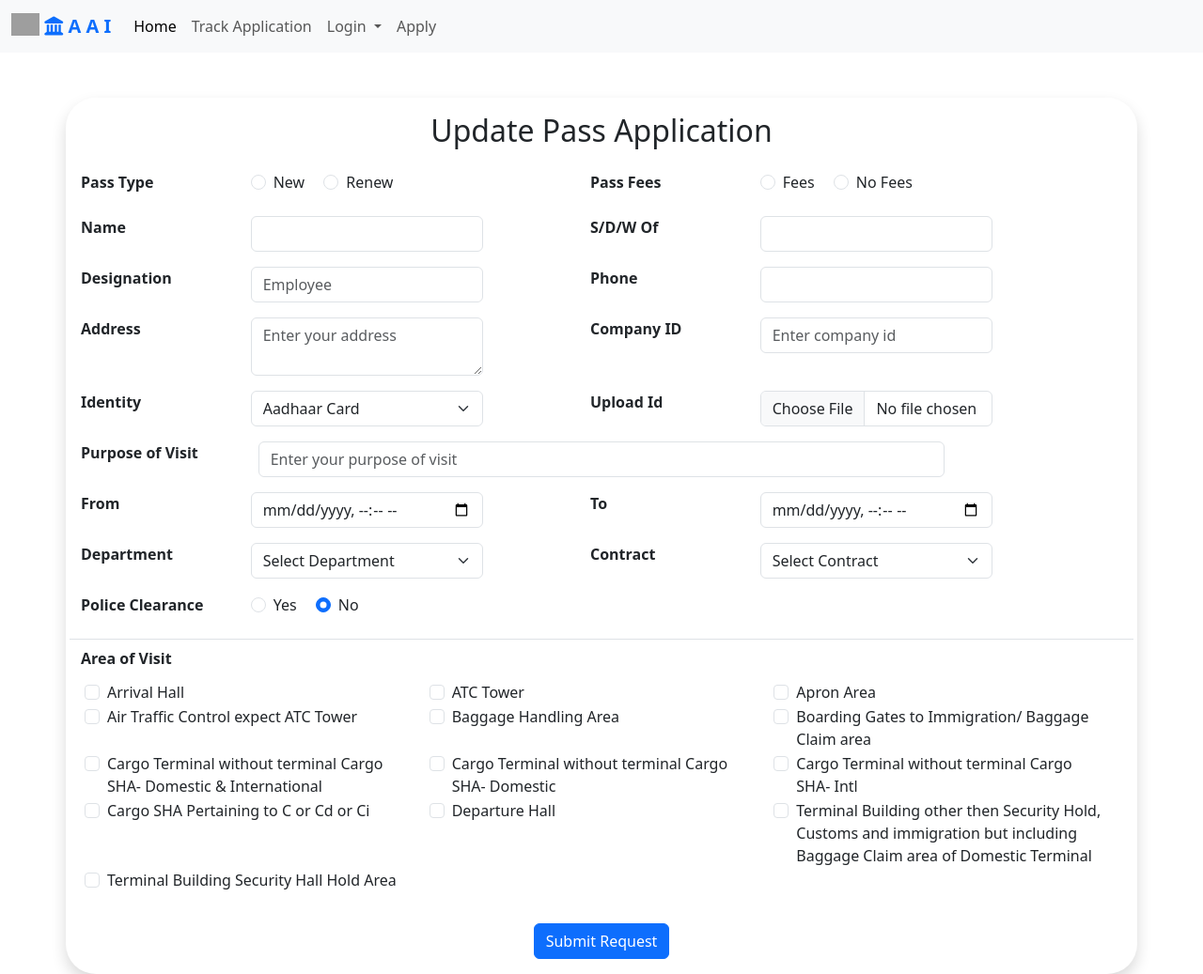
After one commit to PrasadDhobale/aai, a PHP site: page /aai/visitor/reapply.php in a window 1280 px wide. The commit adds this page. Shown: the whole page at 94% size. Run offline with PHP 8.4, Linux system fonts and the light colour scheme; data comes from the database, SQL or seed files in the repository; data that the repository does not hold is empty; some libraries are stand-ins or nearby versions; grey boxes are pictures that could not be loaded.

Commit message:
rejection notification to contractor and reapply

```diff
--- a/track/index.php
+++ b/track/index.php
@@ -160,7 +160,7 @@ if(isset($_GET['phone'])){
                             </table>
                         </div>
                         <div class="text-center">
-                            <button class="btn btn-danger" id="blink">Re-Apply Now</button>
+                            <a target="__blank" href="../visitor/reapply.php?phone=<?php echo $phone; ?>&&id=<?php echo $application['application_id']; ?>"><button class="btn btn-danger" id="blink">Re-Apply Now</button></a>
                         </div>
                     </div>
                     <?php
--- /dev/null
+++ b/visitor/reapply.php
@@ -0,0 +1,309 @@
+<?php
+session_start();
+require '../navbar.php';
+if (isset($_GET['id']) && isset($_GET['phone'])) {
+    $applicationId = $_GET['id'];
+
+    // Fetch current application data
+    $sql = "SELECT * FROM pass_applications WHERE application_id = ?";
+    $stmt = $con->prepare($sql);
+    $stmt->bind_param('i', $applicationId);
+    $stmt->execute();
+    $result = $stmt->get_result();
+    $application = $result->fetch_assoc();
+    $stmt->close();
+
+    $areasOfVisit = explode(',', $application['areaOfVisit']);
+}
+
+?>
+
+<div class="container shadow border-primary rounded-5 p-3 mt-5">
+    <h2 class="mb-4 text-center">Update Pass Application</h2>
+    <form action="updatePassController.php" method="post" enctype="multipart/form-data">
+        <input type="hidden" name="application_id" value="<?php echo $application['application_id']; ?>">
+
+        <div class="row mb-3">
+            <div class="col-sm-6 row">
+                <label for="passType" class="col-4 form-label"><b>Pass Type</b></label><br>
+                <div class="col-6">
+                    <div class="form-check form-check-inline">
+                        <input class="form-check-input" type="radio" name="passType" id="passTypeNew" value="new" required <?php echo $application['pass_type'] == 'new' ? 'checked' : ''; ?>>
+                        <label class="form-check-label" for="passTypeNew">New</label>
+                    </div>
+                    <div class="form-check form-check-inline">
+                        <input class="form-check-input" type="radio" name="passType" id="passTypeRenew" value="renew" required <?php echo $application['pass_type'] == 'renew' ? 'checked' : ''; ?>>
+                        <label class="form-check-label" for="passTypeRenew">Renew</label>
+                    </div>
+                </div>
+            </div>
+            <div class="col-sm-6 row">
+                <label for="passFees" class="col-4 form-label"><b>Pass Fees</b></label><br>
+                <div class="col-8">
+                    <div class="form-check form-check-inline">
+                        <input class="form-check-input" type="radio" name="passFees" id="passFeesFees" value="fees" required <?php echo $application['pass_fees'] == 'fees' ? 'checked' : ''; ?>>
+                        <label class="form-check-label" for="passFeesFees">Fees</label>
+                    </div>
+                    <div class="form-check form-check-inline">
+                        <input class="form-check-input" type="radio" name="passFees" id="passFeesNoFees" value="noFees" required <?php echo $application['pass_fees'] == 'noFees' ? 'checked' : ''; ?>>
+                        <label class="form-check-label" for="passFeesNoFees">No Fees</label>
+                    </div>
+                </div>
+            </div>
+        </div>
+        <div class="row">
+            <div class="mb-3 col-sm-6 row">
+                <label for="name" class="col-4 form-label"><b>Name</b></label>
+                <div class="col-6">
+                    <input type="text" class="form-control" value="<?php echo $application['name']; ?>" id="name" name="name" required>
+                </div>
+            </div>
+            <div class="mb-3 col-sm-6 row">
+                <label for="sdw" class="col-4 form-label"><b>S/D/W Of</b></label>
+                <div class="col-6">
+                    <input type="text" class="form-control" value="<?php echo $application['sdw']; ?>" id="sdw" name="sdw" required>
+                </div>
+            </div>
+        </div>
+        <div class="row">
+            <div class="mb-3 col-sm-6 row">
+                <label for="designation" class="col-sm-4 form-label"><b>Designation</b></label>
+                <div class="col-sm-6">
+                    <input type="text" placeholder="Employee" class="form-control"  value="<?php echo $application['designation']; ?>" id="designation" name="designation" required>
+                </div>
+            </div>
+            <div class="mb-3 col-sm-6 row">
+                <label for="phone" class="col-sm-4 form-label"><b>Phone</b></label>
+                <div class="col-sm-6">
+                    <input type="tel" class="form-control"  value="<?php echo $application['phone']; ?>" id="phone" name="phone" required>
+                </div>
+            </div>
+        </div>
+        <div class="row">
+            <div class="mb-3 col-sm-6 row">
+                <label for="address" class="col-sm-4 form-label"><b>Address</b></label>
+                <div class="col-sm-6">
+                    <textarea placeholder="Enter your address" class="form-control" id="address" name="address" rows="2" required><?php echo $application['address']; ?></textarea>
+                </div>
+            </div>
+            <div class="mb-3 col-sm-6 row">
+                <label for="companyID" class="col-sm-4 form-label"><b>Company ID</b></label>
+                <div class="col-sm-6">
+                    <input type="text" placeholder="Enter company id" class="form-control"  value="<?php echo $application['company_id']; ?>" id="companyID" name="companyID">
+                </div>
+            </div>
+        </div>
+        <div class="row">
+            <div class="mb-3 col-sm-6 row">
+                <label for="identity" class="col-sm-4 form-label"><b>Identity</b></label>
+                <div class="col-sm-6">
+                    <select class="form-select" id="identity" name="identity" required>
+                        <option value="Aadhaar Card">Aadhaar Card</option>
+                        <option value="Pan Card">Pan Card</option>
+                        <option value="Driving License">Driving License</option>
+                        <option value="Election Card">Election Card</option>
+                        <option value="Passport">Passport</option>
+                    </select>
+                </div>
+            </div>
+            <div class="mb-3 col-sm-6 row">
+                <label for="uploadId" class="col-sm-4 form-label"><b>Upload Id</b></label>
+                <div class="col-sm-6">
+                    <input type="file" class="form-control" id="uploadId" name="uploadId" accept="image/*,.pdf" required>
+                </div>
+            </div>
+        </div>
+        <div class="mb-3 row">
+            <label for="purposeOfVisit" class="col-sm-2 form-label"><b>Purpose of Visit</b></label>
+            <div class="col-sm-8">
+                <input type="text" class="form-control" placeholder="Enter your purpose of visit"  value="<?php echo $application['purpose_of_visit']; ?>" id="purposeOfVisit" name="purposeOfVisit" required>
+            </div>
+        </div>
+        <div class="row">
+            <div class="mb-3 col-sm-6 row">
+                <label for="fromTimestamp" class="col-sm-4 form-label"><b>From</b></label>
+                <div class="col-sm-6">
+                    <input type="datetime-local" class="form-control" value="<?php echo $application['from_timestamp']; ?>" id="fromTimestamp" name="fromTimestamp" required>
+                </div>
+            </div>
+            <div class="mb-3 col-sm-6 row">
+                <label for="toTimestamp" class="col-sm-4 form-label"><b>To</b></label>
+                <div class="col-sm-6">
+                    <input type="datetime-local" class="form-control" value="<?php echo $application['to_timestamp']; ?>" id="toTimestamp" name="toTimestamp" required>
+                </div>
+            </div>
+        </div>
+        <div class="row">
+            <?php
+            // Query to fetch departments from the database
+            $sql = "SELECT department_id, department_name FROM departments where department_id NOT IN(0, 1000, 1001, 1002, 1003)";
+            $result = $con->query($sql);
+
+            // Check if there are any departments in the database
+            if ($result->num_rows > 0) {
+                echo '<div class="mb-3 col-sm-6 row">';
+                echo '<label for="department" class="col-sm-4 form-label"><b>Department</b></label>';
+                echo '<div class="col-sm-6">';
+                echo '<select class="form-select" id="department" name="department" required>';
+                echo '<option selected>Select Department</option>';
+
+                // Loop through each row in the result set
+                while ($row = $result->fetch_assoc()) {
+                    // Output an option element for each department
+                    echo '<option value="' . $row["department_id"] . '">' . $row["department_name"] . '</option>';
+                }
+
+                echo '</select>';
+                echo '</div>';
+                echo '</div>';
+            } else {
+                // If no departments are found in the database
+                echo '<div class="alert alert-warning" role="alert">No departments found.</div>';
+            }
+
+            // Query to fetch departments from the database
+            $sql = "SELECT contract_id, contract_name FROM contracts where contract_id not in (0)";
+            $result = $con->query($sql);
+
+            // Check if there are any departments in the database
+            if ($result->num_rows > 0) {
+                echo '<div class="mb-3 col-sm-6 row">';
+                echo '<label for="contract" class="col-sm-4 form-label"><b>Contract</b></label>';
+                echo '<div class="col-sm-6">';
+                echo '<select class="form-select" id="contract" name="contract" required onchange="toggleOtherInput()">';
+                echo '<option selected>Select Contract</option>';
+
+                // Loop through each row in the result set
+                while ($row = $result->fetch_assoc()) {
+                    // Output an option element for each contract
+                    echo '<option value="' . $row["contract_id"] . '">' . $row["contract_name"] . '</option>';
+                }
+
+                // Add the "Other" option
+                echo '<option value="other">Other</option>';
+
+                echo '</select>';
+                echo '</div>';
+                echo '</div>';
+
+                // Add the hidden input text box for "Other"
+                echo '<div class="mb-3 col-sm-6 row" id="other-contract-div" style="display: none;">';
+                echo '<label for="other-contract" class="col-sm-4 form-label"><b>Other Contract</b></label>';
+                echo '<div class="col-sm-6">';
+                echo '<input type="text" class="form-control" id="other-contract" name="other_contract" placeholder="Enter contract name">';
+                echo '</div>';
+                echo '</div>';
+            } else {
+                // If no departments are found in the database
+                echo '<div class="alert alert-warning" role="alert">No Contractors found.</div>';
+            }
+            ?>
+        </div>
+        <div class="row">
+            <div class="mb-3 row col-sm-6">
+                <label for="policeClearance" class="col-sm-4 form-label"><b>Police Clearance</b></label><br>
+                <div class="col-sm-6">
+                    <div class="form-check form-check-inline">
+                        <input class="form-check-input" type="radio" name="policeClearance" id="policeClearanceYes" value="yes" required >
+                        <label class="form-check-label" for="policeClearanceYes">Yes</label>
+                    </div>
+                    <div class="form-check form-check-inline">
+                        <input class="form-check-input" type="radio" name="policeClearance" id="policeClearanceNo" value="no" required checked>
+                        <label class="form-check-label" for="policeClearanceNo">No</label>
+                    </div>
+                </div>
+            </div>
+            <div class="mb-3 col-sm-6 row" id="uploadClearanceField">
+                <label for="uploadClearance" class="col-sm-4 form-label"><b>Upload Clearance</b></label>
+                <div class="col-sm-6">
+                    <input type="file" class="form-control" id="uploadClearance" name="uploadClearance" accept="image/*,.pdf">
+                </div>
+            </div>
+        </div>
+        <div class="row">
+            <div class="mb-3 col-sm-6 row" id="policeClearanceFields">
+                <label for="documentNumber" class="col-sm-4 form-label"><b>Document No</b></label><br>
+                <div class="col-sm-6">
+                    <input type="text" class="form-control"  value="<?php echo $application['document_number']; ?>" id="documentNumber" placeholder="document number" name="documentNumber">
+                </div>
+            </div>
+
+            <div class="mb-3 col-sm-6 row" id="issueDateFields">
+                <label for="issueDate" class="col-sm-4 form-label"><b>Issue Date</b></label><br>
+                <div class="col-sm-6">
+                    <input type="date" class="form-control"  value="<?php echo $application['issue_date']; ?>" id="issueDate" name="issueDate">
+                </div>
+            </div>
+            <div class="mb-3 border-top pt-2">
+                <label for="areaOfVisit" class="form-label"><b>Area of Visit</b></label><br>
+                <div id="areaContainer" class="m-1 mb-3 row"></div>
+            </div>
+        </div>
+        <div class="text-center">
+            <button type="submit" name="requestPass" class="btn btn-primary">Submit Request</button>
+        </div>
+    </form>
+</div>
+
+<script src="https://cdnjs.cloudflare.com/ajax/libs/jquery/3.6.0/jquery.min.js"></script>
+<script>
+
+    function toggleOtherInput() {
+        var contractSelect = document.getElementById("contract");
+        var otherContractDiv = document.getElementById("other-contract-div");
+        if (contractSelect.value === "other") {
+            otherContractDiv.style.display = "flex"; // Show the input text box
+        } else {
+            otherContractDiv.style.display = "none"; // Hide the input text box
+        }
+    }
+
+    $(document).ready(function () {
+        // Initially hide police clearance fields
+        $("#uploadClearanceField").hide();
+        $("#policeClearanceFields").hide();
+        $("#issueDateFields").hide();
+
+        // Handle change event of police clearance radio buttons
+        $("input[name='policeClearance']").change(function () {
+            if (this.value === "yes") {
+                $("#uploadClearanceField").show();
+                $("#policeClearanceFields").show();
+                $("#issueDateFields").show();
+            } else {
+                $("#uploadClearanceField").hide();
+                $("#policeClearanceFields").hide();
+                $("#issueDateFields").hide();
+            }
+        });
+    });
+
+
+    $(document).ready(function () {
+    // Fetch areas dynamically
+    $.ajax({
+        url: '../admin/controller/areaController.php?fetchAreas=true',
+        method: 'GET',
+        dataType: 'json',
+        success: function (response) {
+            if (response.status === 'success') {
+                response.areas.forEach(function (area) {
+                    // Create checkbox element
+                    var checkbox = $('<div class="col-sm-4 form-check"></div>')
+                        .append($('<input class="form-check-input" type="checkbox" id='+area.area_id+' name="areaOfVisit[]" value="' + area.area_id + '">'))
+                        .append($('<label class="form-check-label" for='+area.area_id+'>' + area.area_name + '</label>'));
+
+                    // Append checkbox to container
+                    $('#areaContainer').append(checkbox);
+                });
+            } else {
+                console.error(response.message);
+            }
+        },
+        error: function (xhr, status, error) {
+            console.error(xhr.responseText);
+        }
+    });
+});
+
+</script>
```
Also changed, not shown: controller/rejectPassEmail.php (added, +25 -0 lines), controller/update_rejection.php (+17 -6 lines), sendEmail.php (+6 -6 lines), visitor/updatePassController.php (added, +114 -0 lines), visitor/index.php (indentation only).
